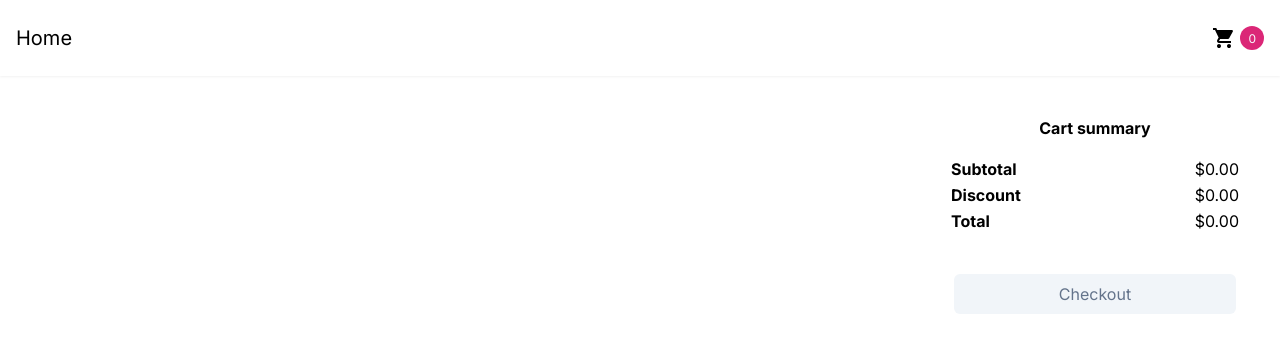
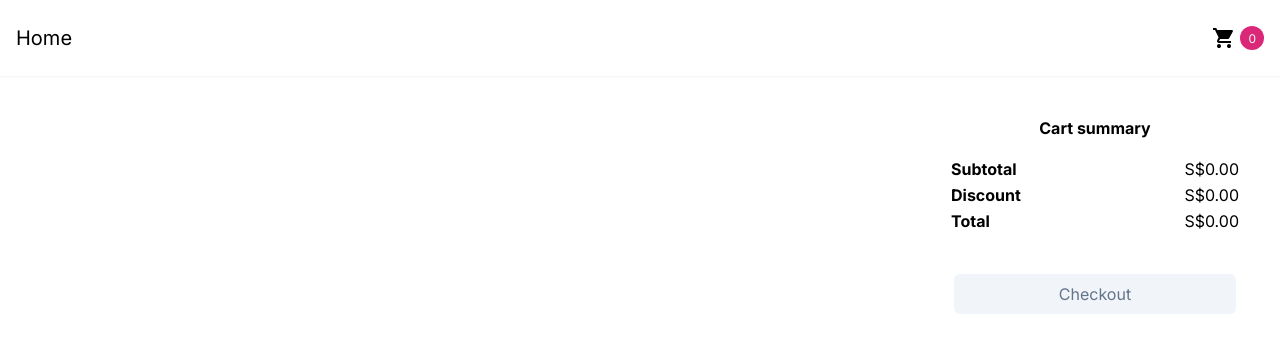
Before and after one commit to motss/secretlab-fe-tech-exercise, a Next.js app: page /cart in a window 1280 px wide. Shown: the top 352 px of the page. Built offline with nearby package versions, Linux system fonts and the light colour scheme; no server answers.

Commit message:
fix: format price with Intl
Signed-off-by: Rong Sen Ng (motss) <wes.ngrongsen@gmail.com>

```diff
--- a/src/app/cart/page.tsx
+++ b/src/app/cart/page.tsx
@@ -7,6 +7,7 @@ import { type ComponentProps } from 'react';
 import { Button } from '../components/Button/Button';
 import { Price } from '../components/Price/Price';
 import { TextField } from '../components/TextField/TextField';
+import { formatPrice } from '../helpers/formatPrice/formatPrice';
 import { useIsClient } from '../hooks/useIsClient/useIsClient';
 import { useStoreActions } from '../hooks/useStoreActions/useStoreActions';
 
@@ -69,7 +70,7 @@ export default function Cart() {
               </Link>
 
               <section className="flex flex-col gap-1 basis-3/12 items-end">
-                <p className="text-lg font-bold">${total.toFixed(2)}</p>
+                <p className="text-lg font-bold">{formatPrice(total)}</p>
                 <TextField type="number" data-id={product.id} value={count} min="0" max={product.stock || 99} onInput={handleCount} />
                 <Button className="max-w-fit pe-0 bg-transparent hover:bg-transparent hover:text-red-600 underline decoration-dotted" type="button" data-id={product.id} onClick={handleRemoveProduct}>Remove</Button>
               </section>
@@ -88,15 +89,15 @@ export default function Cart() {
           <tbody>
             <tr>
               <th className="text-start" scope="row">Subtotal</th>
-              <td className="text-end">${subtotal.toFixed(2)}</td>
+              <td className="text-end">{formatPrice(subtotal)}</td>
             </tr>
             <tr>
               <th className="text-start" scope="row">Discount</th>
-              <td className="text-end">${discountTotal.toFixed(2)}</td>
+              <td className="text-end">{formatPrice(discountTotal)}</td>
             </tr>
             <tr>
               <th className="text-start" scope="row">Total</th>
-              <td className="text-end">${total.toFixed(2)}</td>
+              <td className="text-end">{formatPrice(total)}</td>
             </tr>
           </tbody>
         </table>
--- a/src/app/components/Discount/Discount.tsx
+++ b/src/app/components/Discount/Discount.tsx
@@ -1,4 +1,5 @@
 import { computePriceWithoutDiscount } from '@/app/helpers/computePriceWithDiscount/computePriceWithDiscount';
+import { formatPrice } from '@/app/helpers/formatPrice/formatPrice';
 import { Pill } from '../Pill/Pill';
 import type { DiscountProps } from './types';
 
@@ -10,7 +11,7 @@ export function Discount({
 
   return (
     <Pill className="!ps-2 !pe-2" as="p">
-      Save ${discountPrice.toFixed(2)} ({discountPercentage}% off)
+      Save {formatPrice(discountPrice)} ({discountPercentage}% off)
     </Pill>
   );
 }
--- a/src/app/components/Price/Price.tsx
+++ b/src/app/components/Price/Price.tsx
@@ -1,4 +1,5 @@
 import { computePriceWithoutDiscount } from '@/app/helpers/computePriceWithDiscount/computePriceWithDiscount';
+import { formatPrice } from '@/app/helpers/formatPrice/formatPrice';
 import type { PriceProps } from './types';
 
 export function Price<As extends keyof JSX.IntrinsicElements>({
@@ -19,10 +20,10 @@ export function Price<As extends keyof JSX.IntrinsicElements>({
     <Comp className={`flex items-baseline gap-2 ${className}`}>
       {priceAfterDiscount ? (
         <>
-          <p className={fontSizeCls}>${priceAfterDiscount.toFixed(2)}</p>
+          <p className={fontSizeCls}>{formatPrice(priceAfterDiscount)}</p>
         </>
       ) : null}
-      <p className={priceAfterDiscount ? `line-through text-gray-500 ${isSizeSmall ? 'text-sm' : 'text-lg'}` : `${fontSizeCls}`}>{price.toFixed(2)}</p>
+      <p className={priceAfterDiscount ? `line-through text-gray-500 ${isSizeSmall ? 'text-sm' : 'text-lg'}` : `${fontSizeCls}`}>{formatPrice(price)}</p>
     </Comp>
   );
 }
--- a/src/app/components/ProductDetails/ProductDetails.tsx
+++ b/src/app/components/ProductDetails/ProductDetails.tsx
@@ -2,6 +2,7 @@
 
 import { useState, type ComponentProps } from 'react';
 
+import { formatPrice } from '@/app/helpers/formatPrice/formatPrice';
 import { useIsClient } from '@/app/hooks/useIsClient/useIsClient';
 import { useStoreActions } from '@/app/hooks/useStoreActions/useStoreActions';
 import { AddToCart } from '../AddToCart/AddToCart';
@@ -68,11 +69,11 @@ export function ProductDetails({
               <tbody>
                 <tr>
                   <td className="border px-2">Price</td>
-                  <td className="border px-2">${product.price.toFixed(2)}</td>
+                  <td className="border px-2">{formatPrice(product.price)}</td>
                 </tr>
                 <tr>
                   <td className="border px-2">Discount percentage</td>
-                  <td className="border px-2">{product.discountPercentage.toFixed(2)}%</td>
+                  <td className="border px-2">{product.discountPercentage}%</td>
                 </tr>
                 <tr>
                   <td className="border px-2">Brand</td>
--- /dev/null
+++ b/src/app/helpers/formatPrice/formatPrice.ts
@@ -0,0 +1,5 @@
+const { format } = Intl.NumberFormat('en-US', { style: 'currency', currency: 'USD', currencyDisplay: 'narrowSymbol' });
+
+export function formatPrice(value: number) {
+  return format(value).replace('$', 'S$');
+}
```
